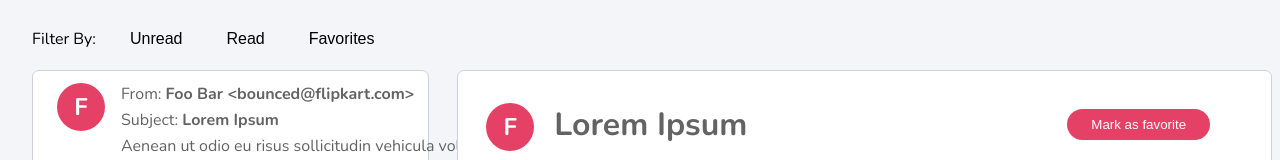
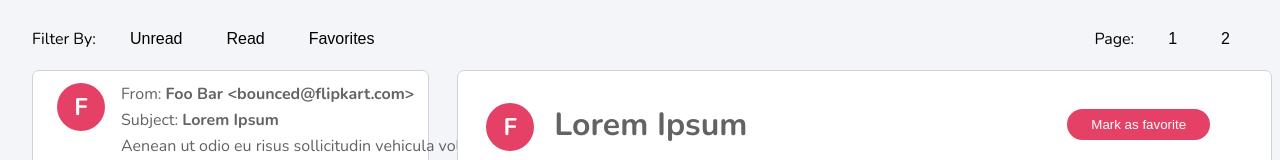
Before and after one commit to bmar268/702-WebMailClient, a React (Create React App) app: page / in a window 1280 px wide. Shown: the top 160 px of the page. Built offline with nearby package versions, Linux system fonts and the light colour scheme.

Commit message:
pages - header

```diff
--- a/src/App.js
+++ b/src/App.js
@@ -9,11 +9,18 @@ function App() {
 
     return (
         <div className="App page-wr u_fx-col">
-            <header className="filter-wr u_fx-row u_fx-al-cn">
-                <h3 className="filter-heading">Filter By:</h3>
-                <button className="filter-btn">Unread</button>
-                <button className="filter-btn">Read</button>
-                <button className="filter-btn">Favorites</button>
+            <header className="u_fx-row u_fx-js-sb">
+                <section className="filter-wr u_fx-row u_fx-al-cn">
+                    <h3 className="filter-heading">Filter By:</h3>
+                    <button className="filter-btn">Unread</button>
+                    <button className="filter-btn">Read</button>
+                    <button className="filter-btn">Favorites</button>
+                </section>
+                <section className="filter-wr u_fx-row u_fx-al-cn">
+                    <h3 className="filter-heading">Page:</h3>
+                    <button className="filter-btn">1</button>
+                    <button className="filter-btn">2</button>
+                </section>
             </header>
             <div className="page-content-wr page-content-grid">
                 <aside className="aside-ec-list">
```
